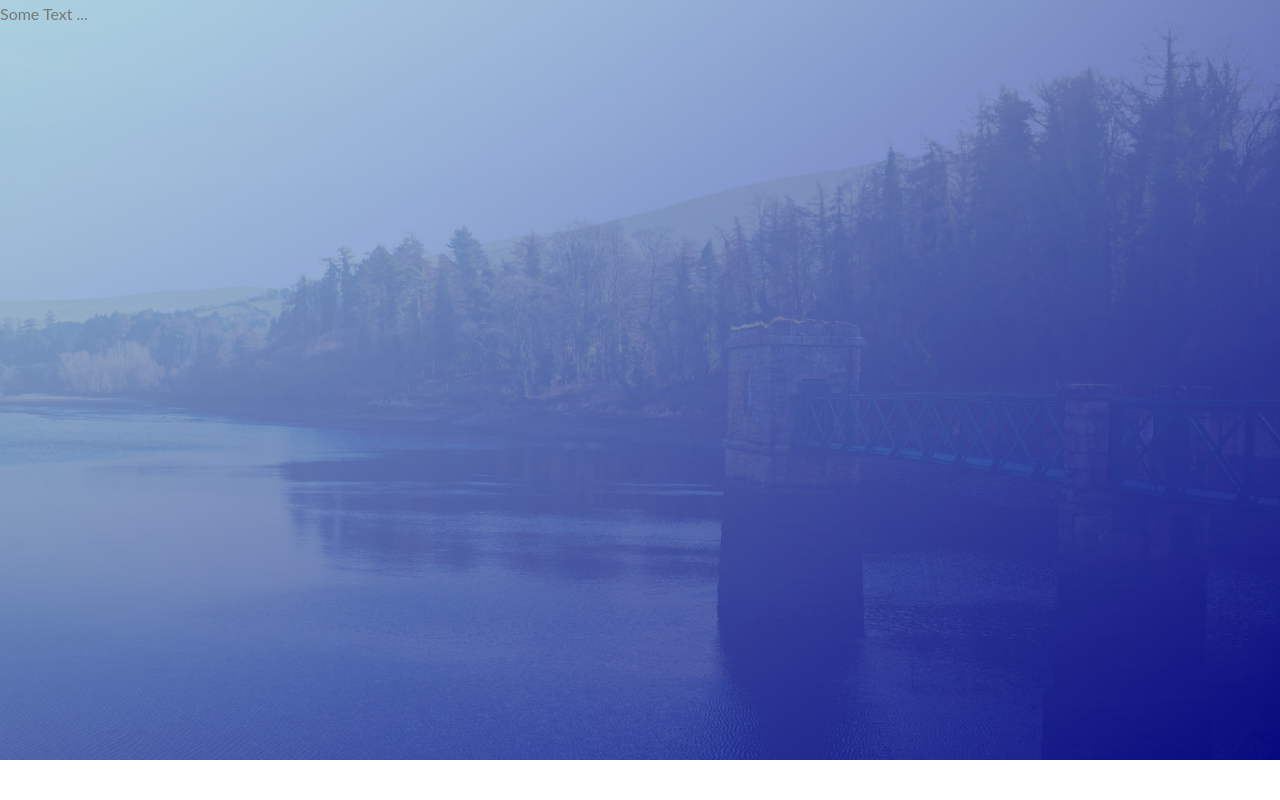
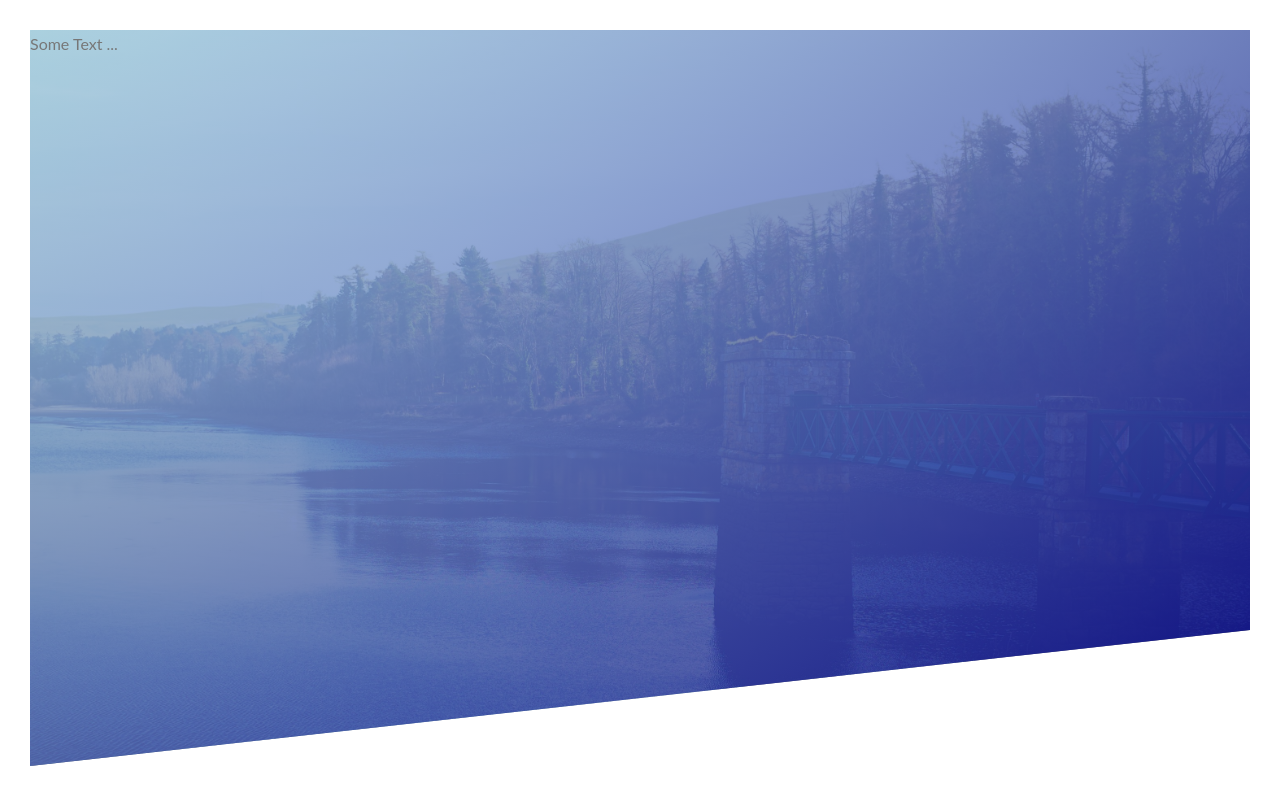
Before and after one commit to Almo7aya/moriam, a plain HTML site: page index.html in a window 1280 px wide. Drawn offline with Linux system fonts and the light colour scheme.

Commit message:
add the clip-path prop

```diff
--- a/css/styles.css
+++ b/css/styles.css
@@ -19,13 +19,15 @@ body {
   line-height: 1.7;
   font-size: 16px;
   color: #777;
+
+  padding: 30px;
 }
 
 /*
 *   Header styles
 */
 .header {
-  height: 95vh;
+  height: 92vh;
   background-image: linear-gradient(
       to right bottom,
       rgba(173, 216, 230, 0.8),
@@ -35,4 +37,7 @@ body {
   background-size: cover;
   background-repeat: no-repeat;
   background-position: top;
+
+  /* new stuff */
+  clip-path: polygon(0 0, 100% 0, 100% 75vh, 0 100%);
 }
```
